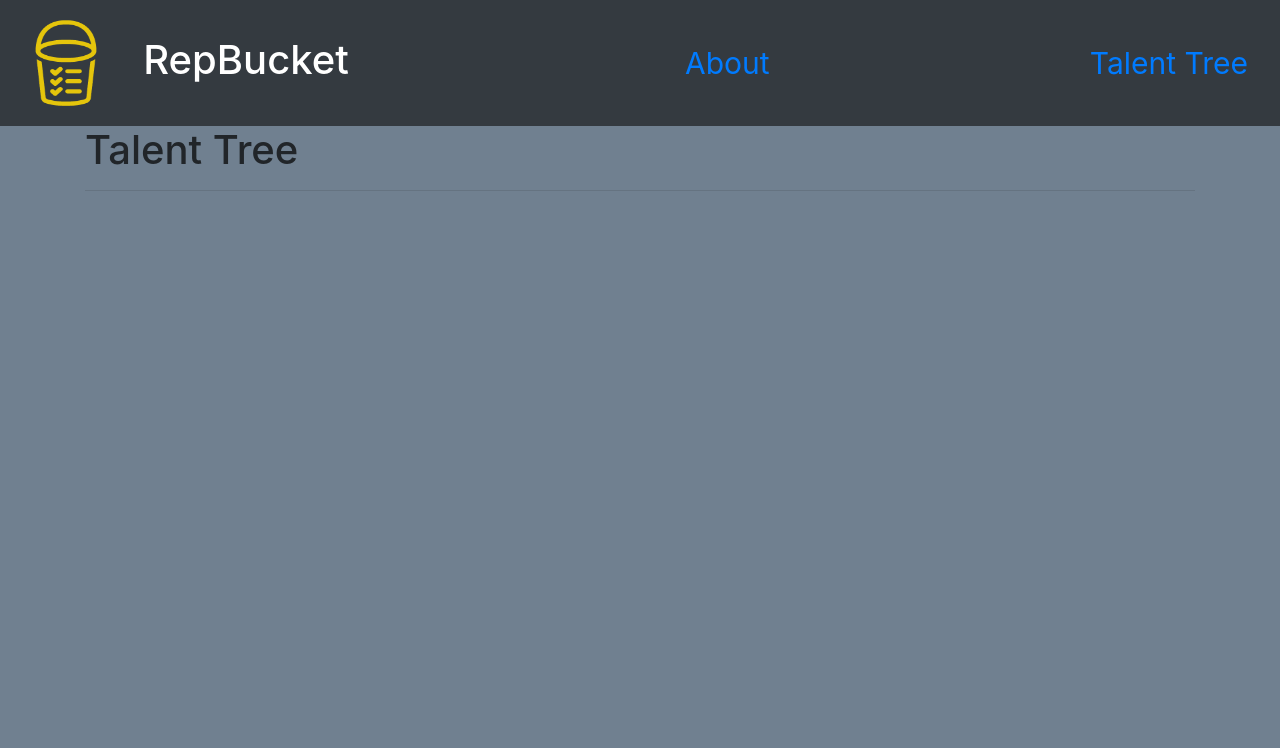
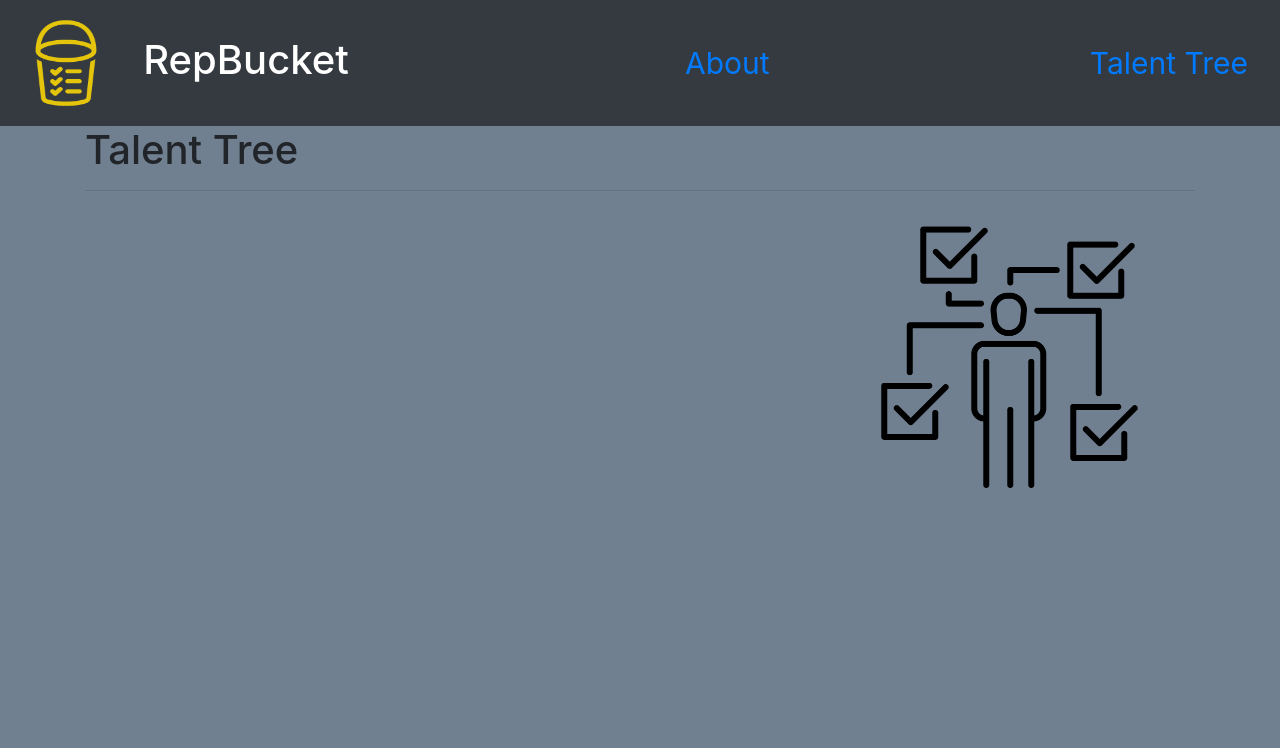
Before and after one commit to ak89mkii/Repbucket-project-04, a Django app: page /talents/ in a window 1280 px wide. Shown: the top 748 px of the page. Run offline with Django 3.2, Linux system fonts and the light colour scheme; data that the repository does not hold is empty; some libraries are stand-ins or nearby versions.

Commit message:
Added two columns

```diff
--- a/main_app/templates/talents/index.html
+++ b/main_app/templates/talents/index.html
@@ -1,11 +1,15 @@
 {% extends 'base.html' %}
 {% block content %}
+{% load static %}
 
 <h1>Talent Tree</h1>
 <hr />
+<div class="container">
+  <div class="row">
+    <div class="col-sm-8">
 {% for talent in talents %}
 
-<div class="card {{ talent.color }} mb-3" style="max-width: 450px">
+  <div class="card {{ talent.color }} mb-3" style="max-width: 450px">
     <div class="row no-gutters">
       <div class="col-md-4">
         <img src="{{ talent.image }}" class="card-img" alt="...">
@@ -22,5 +26,9 @@
   </div>
 
 {% endfor %}
-
+    </div>
+  <div class="col-sm-4">
+    <img class="mg-responsive center-block d-block mx-auto" src="{% static 'skill.png' %}" width="300" height="100%" alt="" loading="lazy">
+  </div>
+</div>
 {% endblock %}
```
